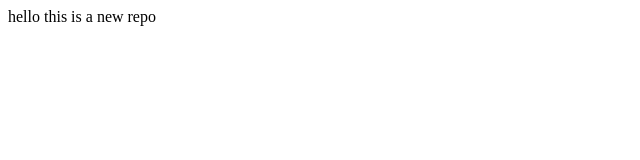
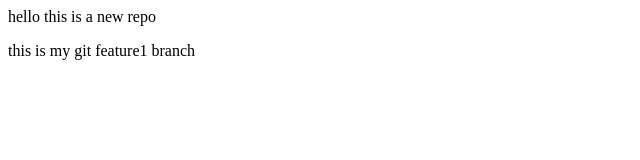
Before and after one commit to Imshiku/LocalRepo, a plain HTML site: page index.html in a window 1280 px wide. Shown: the whole page, without its empty margins (0-640 px from the left). Drawn offline with Linux system fonts and the light colour scheme.

Commit message:
added a new feature

```diff
--- a/index.html
+++ b/index.html
@@ -1 +1,2 @@
 <p>hello this is a new repo</p>
+<p>this is my git feature1 branch</p>
```
